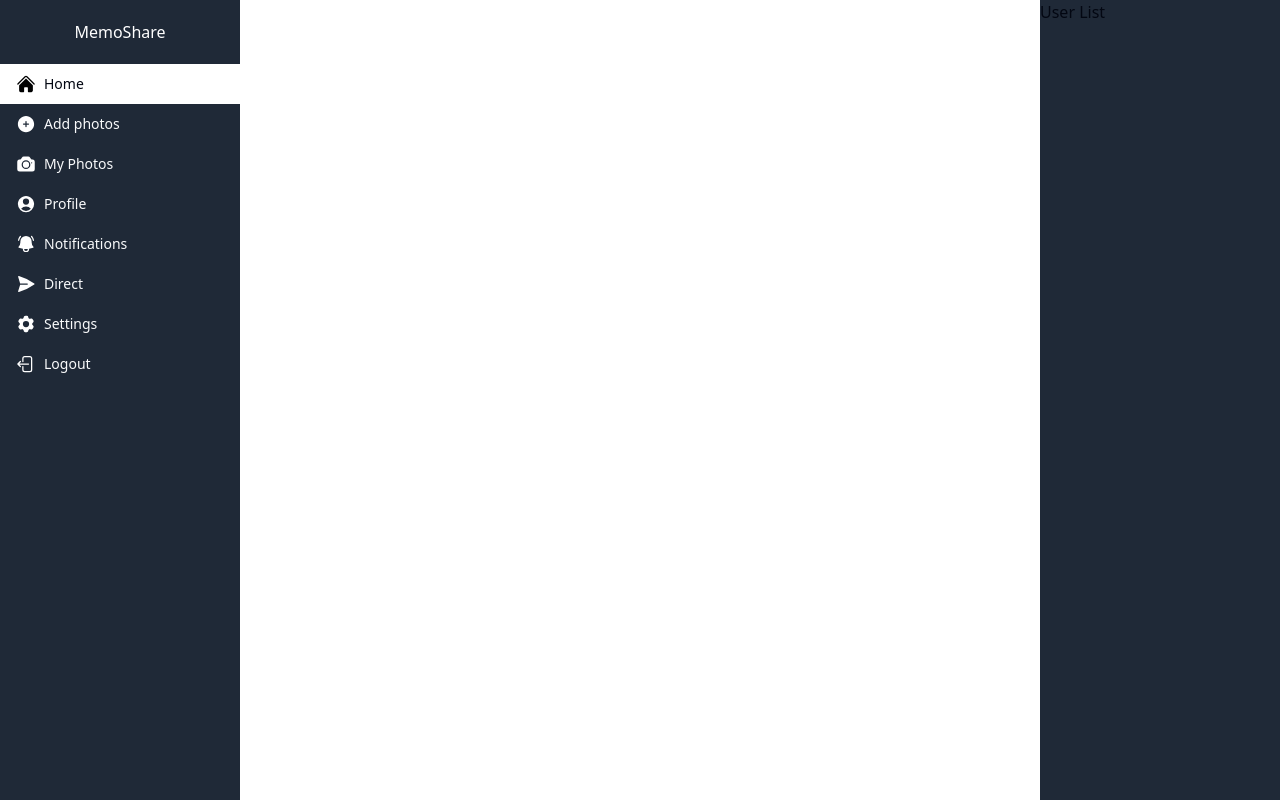
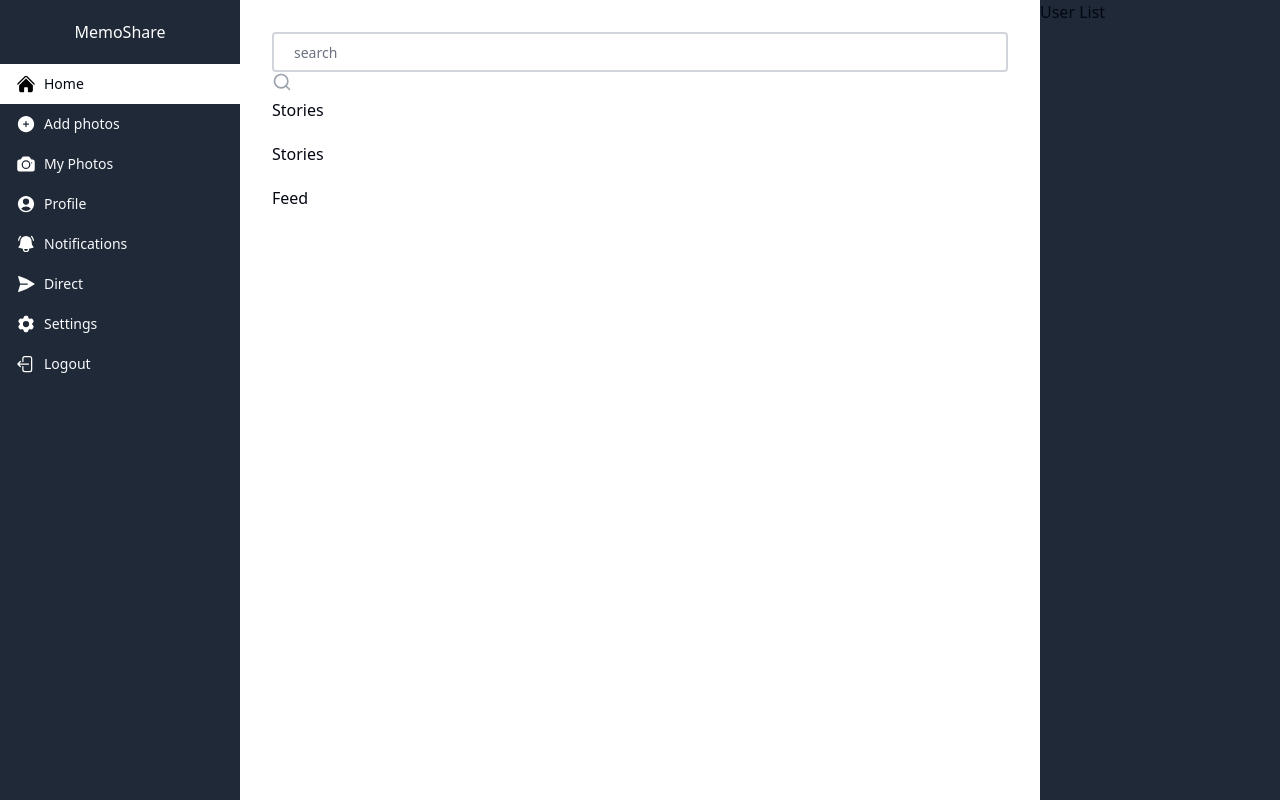
Before and after one commit to mariuszmatyasik/frontend-sm-app, a React (Vite) app: page / in a window 1280 px wide. Built offline with nearby package versions, Linux system fonts and the light colour scheme; no server answers; sample sign-in values are in the browser's storage; what @uploadcare/blocks would draw is missing.

Commit message:
Home page design continue

```diff
--- /dev/null
+++ b/src/components/stories/index.tsx
@@ -0,0 +1,11 @@
+import * as React from 'react';
+
+interface IStoriesProps {}
+
+
+
+const Stories: React.FunctionComponent<IStoriesProps> = (props) => {
+    return <div>Stories</div>;
+};
+
+export default Stories;
--- a/src/pages/home/index.tsx
+++ b/src/pages/home/index.tsx
@@ -1,5 +1,8 @@
 import Layout from "@/components/layout";
+import { Input } from "@/components/ui/input";
 import * as React from "react";
+import Stories from '@/components/stories';
+import { Search} from "lucide-react";
 
 interface IHomeProps {}
 
@@ -9,9 +12,30 @@ const Home: React.FunctionComponent<IHomeProps> = (props) => {
 
         <div className="flex flex-col">
           <div className="relative mn-6 w-full text-gray-600">
+              <Input className="border-2 border-gray-300 bg-white h-10 px-5 pr-16 rounded-sm text-base focus:outline-none "
+              placeholder="search"
+              type = "search"
+              name = "search"
+              />
+             <button type="submit" className="aboslute right-2.5 top-2.5 " >
+              <Search className="w-5 h-5 text-gray-400"/>
+             </button>
+          </div>
+          <div className="mb-5 overflow-y-auto">
+            <h2 className="mb-5">Stories</h2>
+
+            <Stories />
+          </div>
+          <div className="mb-5">
+            <h2 className="mb-5">Feed</h2>
+          </div>
+            <div className="w-full flex justify-center">
+              <div className="flex flex-col max-w-sm rounded overflow-hidden"></div>
+            </div>
 
           </div>
-          </div>
+
+
     </Layout>
   );
 };
```
Also changed, not shown: 1 other file (tests, documents, lock files or other folders).
